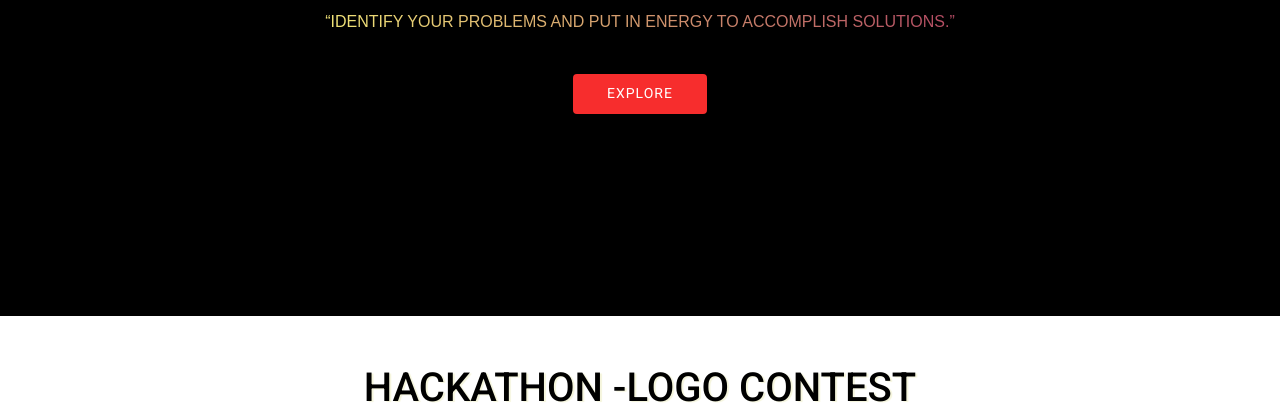
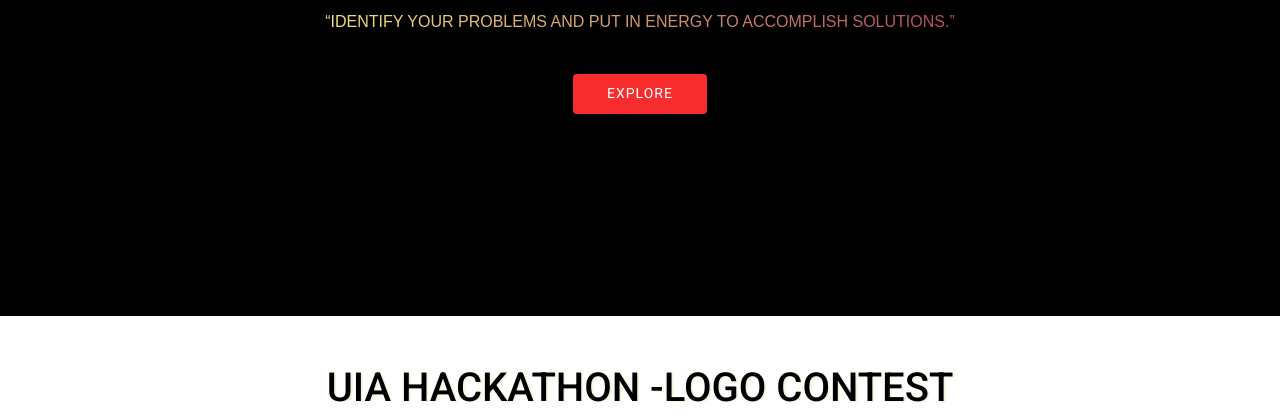
Before and after one commit to sonuyadav2/E-CELL-UIET-KUK, a plain HTML site: page index.html in a window 1280 px wide. Shown: the part 484-901 px from the top of the page. Drawn offline with nearby package versions, Linux system fonts and the light colour scheme; grey boxes are pictures that could not be loaded; files whose address does not match are found by name.

Commit message:
ANOUNCEMENTS

```diff
--- a/index.html
+++ b/index.html
@@ -148,7 +148,7 @@
 
       <main id="main">
         <div class="head">
-          <h1><br> HACKATHON -LOGO CONTEST</h1>
+          <h1><br>UIA HACKATHON -LOGO CONTEST</h1>
           <img class="col-mb-4 col-6 col-sm-6 col-md-3" src="./assets/img/uia1.png" width="80%" alt="">
           <img class="col-mb-4 col-6 col-sm-6 col-md-3" src="./assets/img/uia1.png" width="80%" alt="">
         </div>
@@ -298,7 +298,7 @@
         </a>
         <hr>
 
-        <!-- ======= Announcements Section ======= -->
+        <!-- ======= Announcements Section ======= --
 
         <section id="announcements" class="announcements">
           <h1 class="head">Announcements</h1>
@@ -575,7 +575,7 @@
               </div>
              <div class="carousel-item col-12 col-sm-6 col-md-4 col-lg-4">
 
-             </div>  -->
+             </div>  --
 
             </div>
             <a class="carousel-control-prev" href="#carouselExampleIndicators" role="button" data-slide="prev">
```
